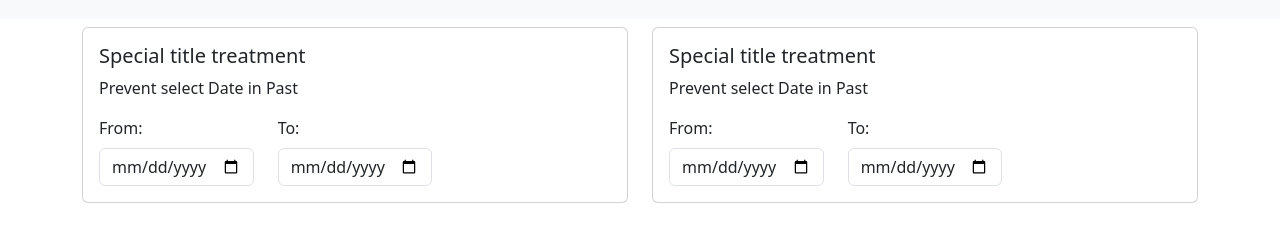
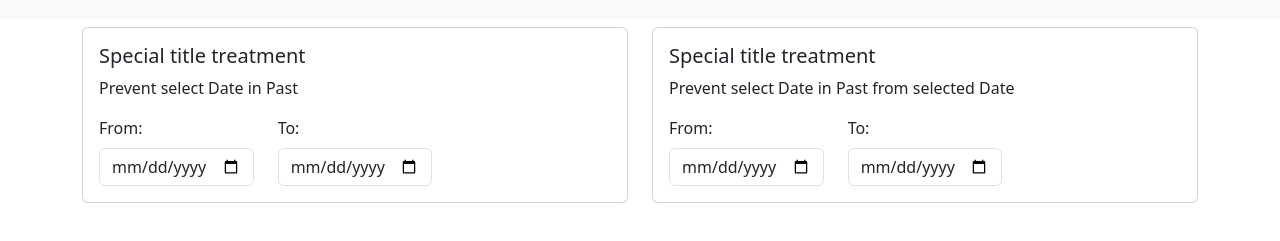
Before and after one commit to Clanshunter/Input, a plain HTML site: page index.html in a window 1280 px wide. Shown: the part 69-310 px from the top of the page. Drawn offline with Linux system fonts and the light colour scheme.

Commit message:
Update index.html

```diff
--- a/index.html
+++ b/index.html
@@ -46,7 +46,7 @@
                 <div class="card">
                     <div class="card-body">
                         <h5 class="card-title">Special title treatment</h5>
-                        <p class="card-text">Prevent select Date in Past</p>
+                        <p class="card-text">Prevent select Date in Past from selected Date</p>
                         <div class="row">
                             <div class="col-sm-12 col-lg-4">
                                 <label class="form-label" for="from1">From:</label>
```
